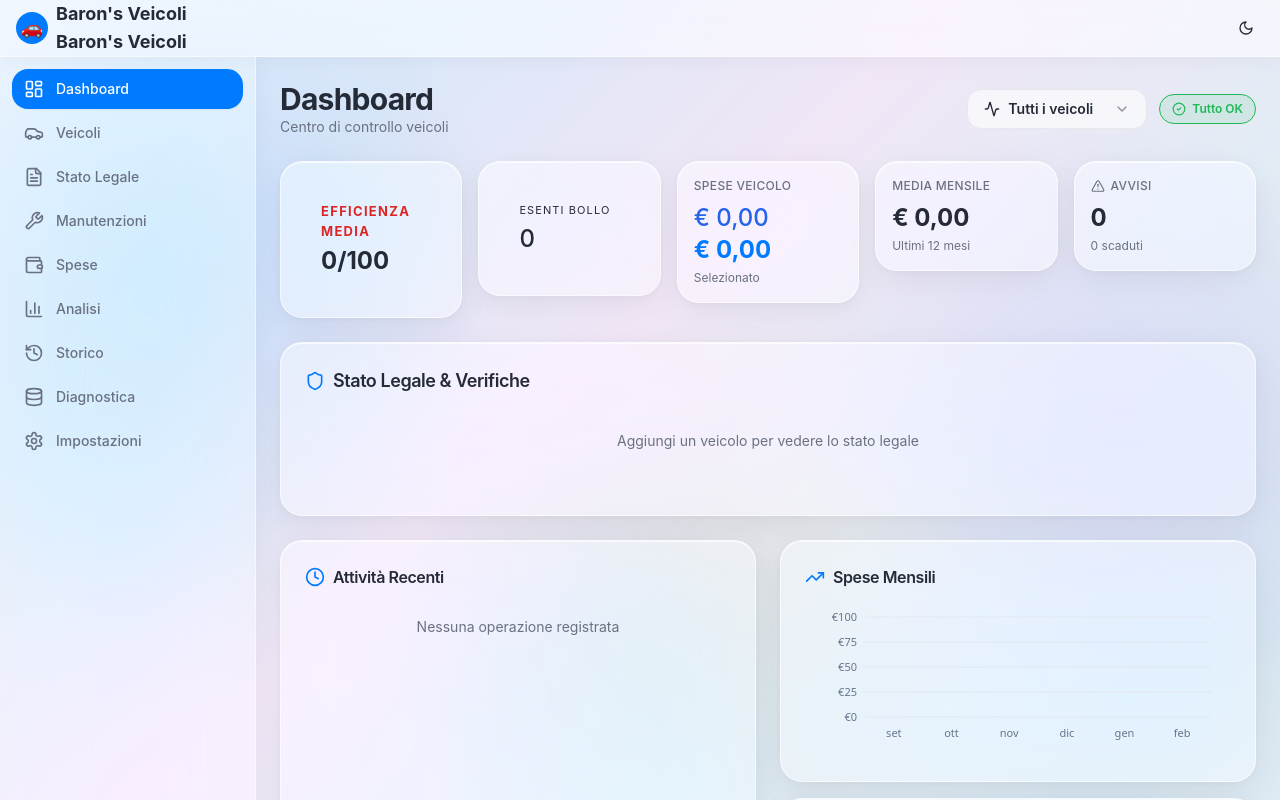
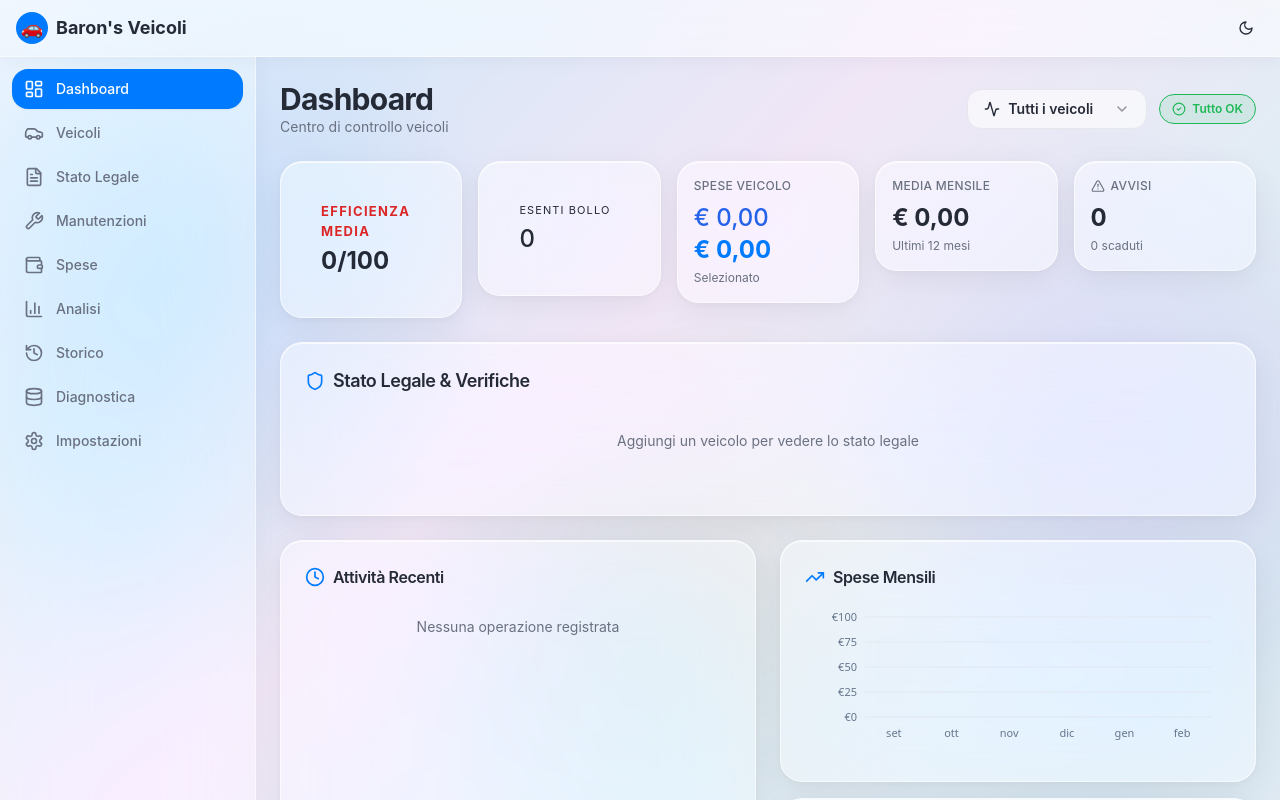
Before and after one commit to tonycode70-wq/vehicle-logbook, a React (Vite) app: page / in a window 1280 px wide. Shown: the top 800 px of the page. Built offline with nearby package versions, Linux system fonts and the light colour scheme.

Commit message:
Fix: risolti conflitti doppi nomi

```diff
--- a/src/components/layout/Header.tsx
+++ b/src/components/layout/Header.tsx
@@ -79,8 +79,6 @@ export function Header({ currentTab, onTabChange }: HeaderProps) {
 
               <h1 className="text-lg font-bold text-foreground">Baron's Veicoli</h1>
 
-              <h1 className="text-lg font-bold text-foreground">Baron's Veicoli</h1>
-
             </div>
           </div>
         </div>
```
